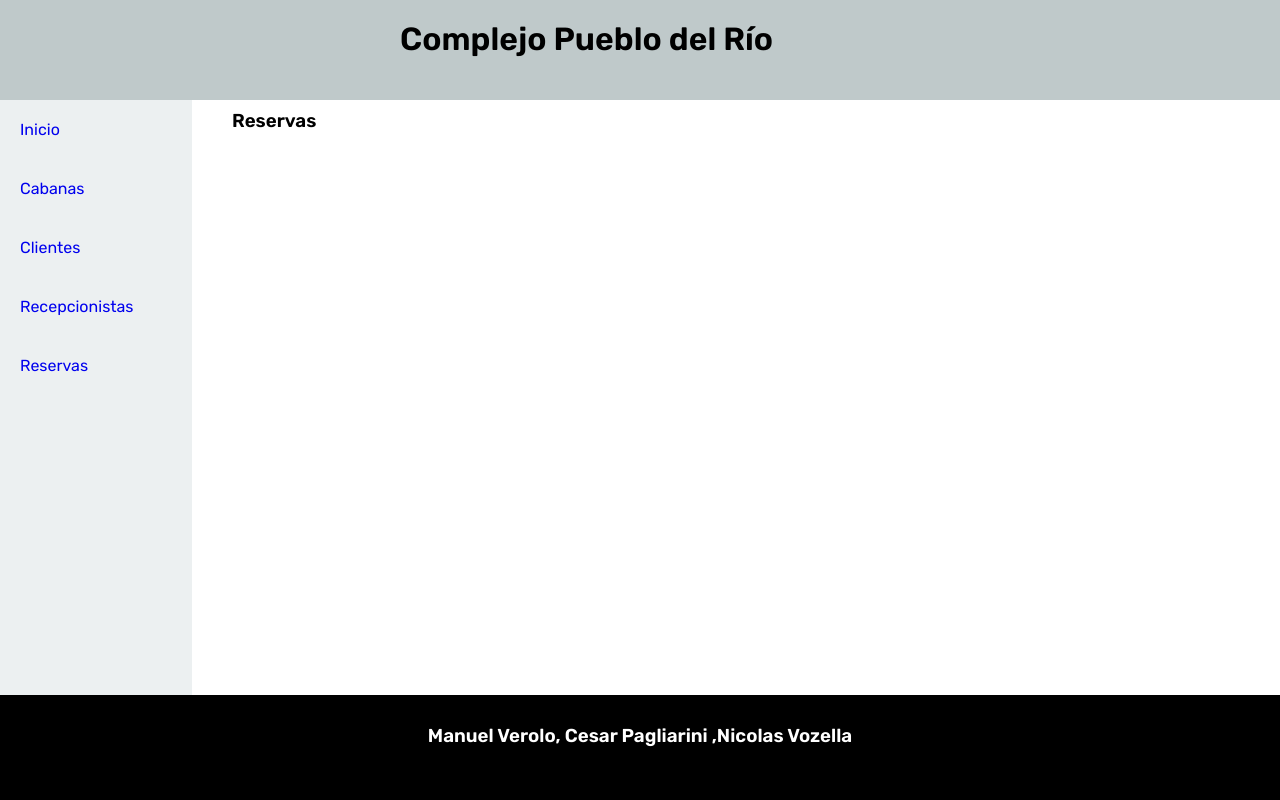
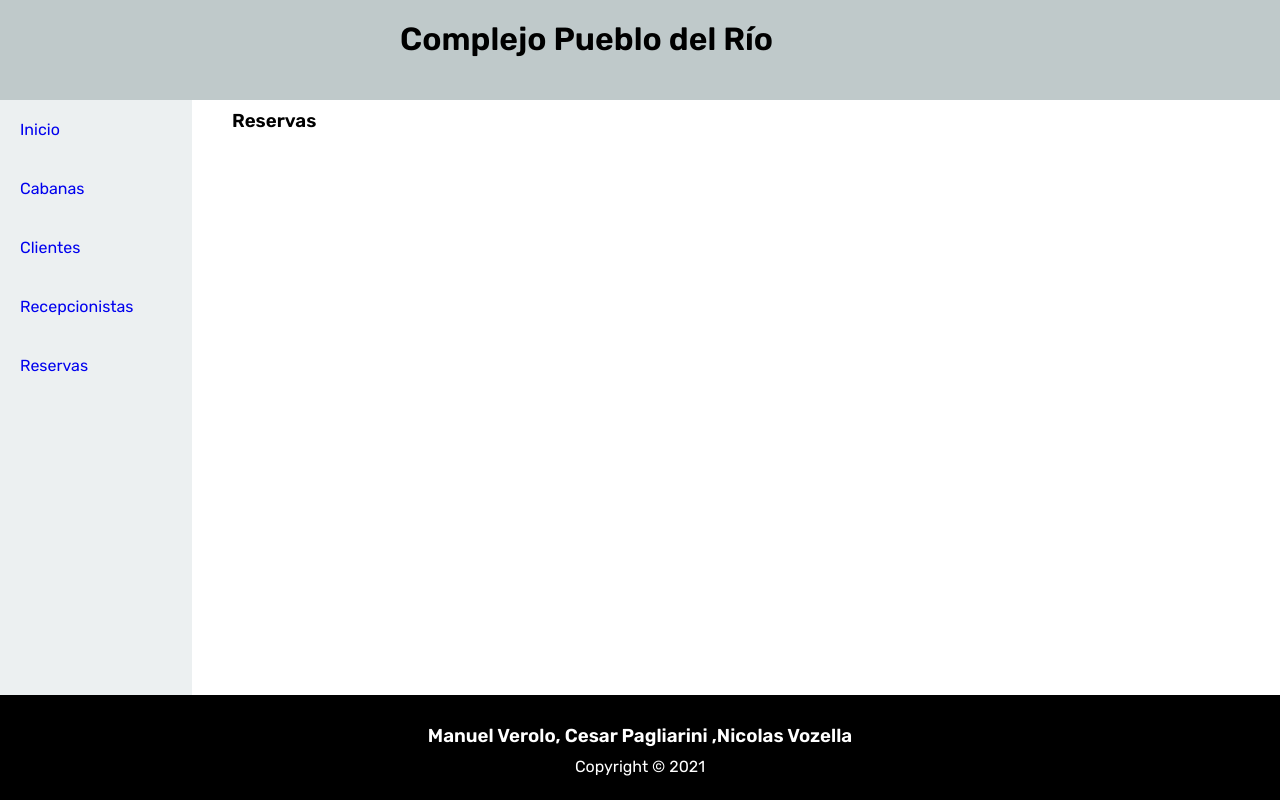
Before and after one commit to AlejandroVozella/MCGA_Parcial2, a React (Create React App) app: page /reservas in a window 1280 px wide. Built offline with nearby package versions, Linux system fonts and the light colour scheme.

Commit message:
Modificacion Footer

```diff
--- a/src/Shared/Footer/Footer.js
+++ b/src/Shared/Footer/Footer.js
@@ -3,6 +3,7 @@ const Footer = ()=>{
     return(
         <div className="footer">
             <h3>Manuel Verolo, Cesar Pagliarini ,Nicolas Vozella</h3>
+            <p>Copyright &copy; 2021</p>
         </div>
     )
 }
--- a/src/Shared/Footer/style.css
+++ b/src/Shared/Footer/style.css
@@ -11,3 +11,7 @@
     padding-top: 30px;
     color:white;
 }
+
+p {
+    color:white
+}
```
